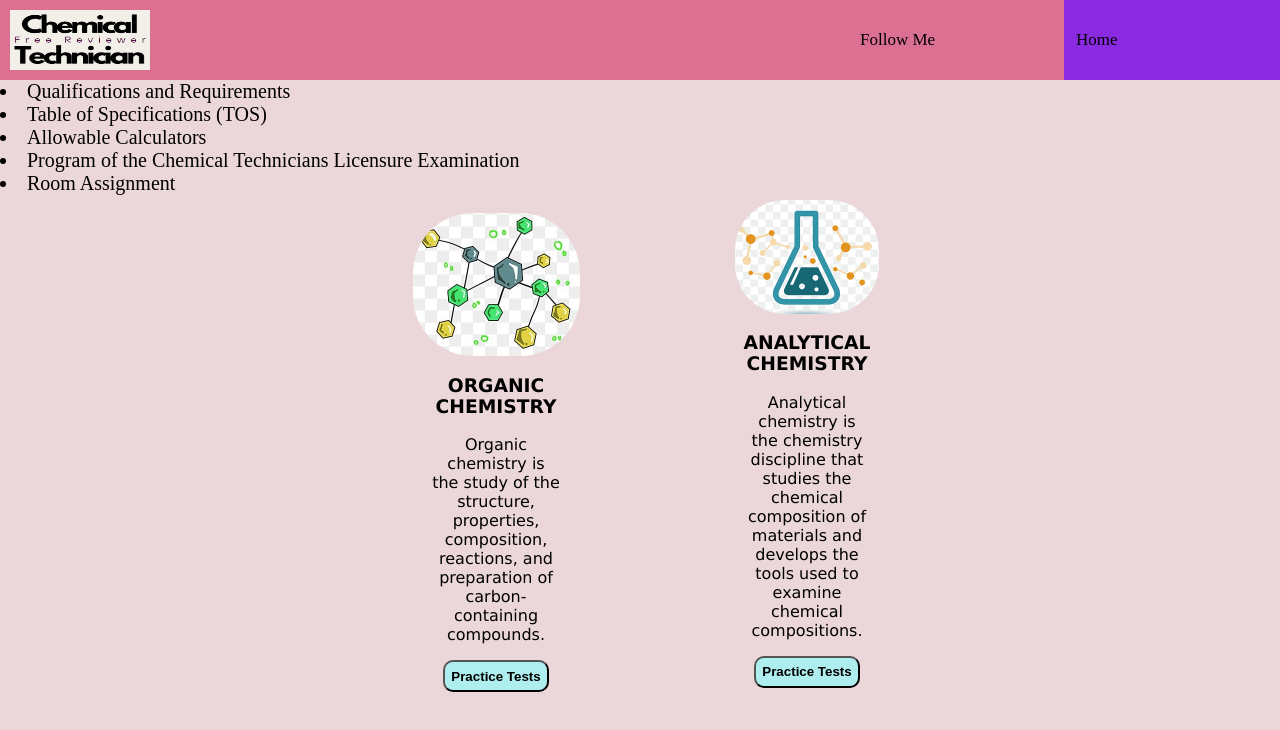
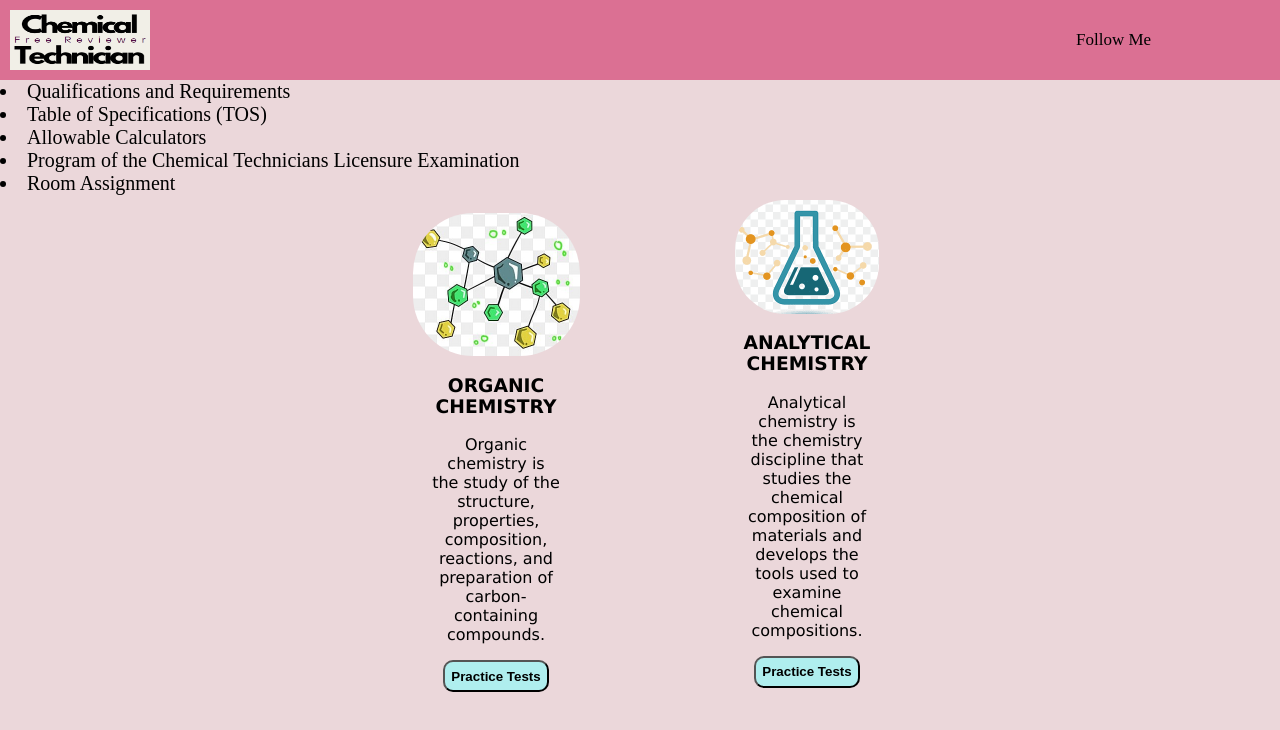
Before and after one commit to chokwit/tem.github.io, a plain HTML site: page index.html in a window 1280 px wide. Drawn offline with Linux system fonts and the light colour scheme.

Commit message:
Update index.html

```diff
--- a/index.html
+++ b/index.html
@@ -126,7 +126,6 @@ a:hover {
     </div>
 
     <div class="navbar">
-      <a class="active" href="https://chokwit.github.io/tem.github.io/"><i class="home"></i> Home</a>
       <a href="https://www.facebook.com/profile.php?id=100095594888759" target="_blank">Follow Me</a>
     </div>
 
```
